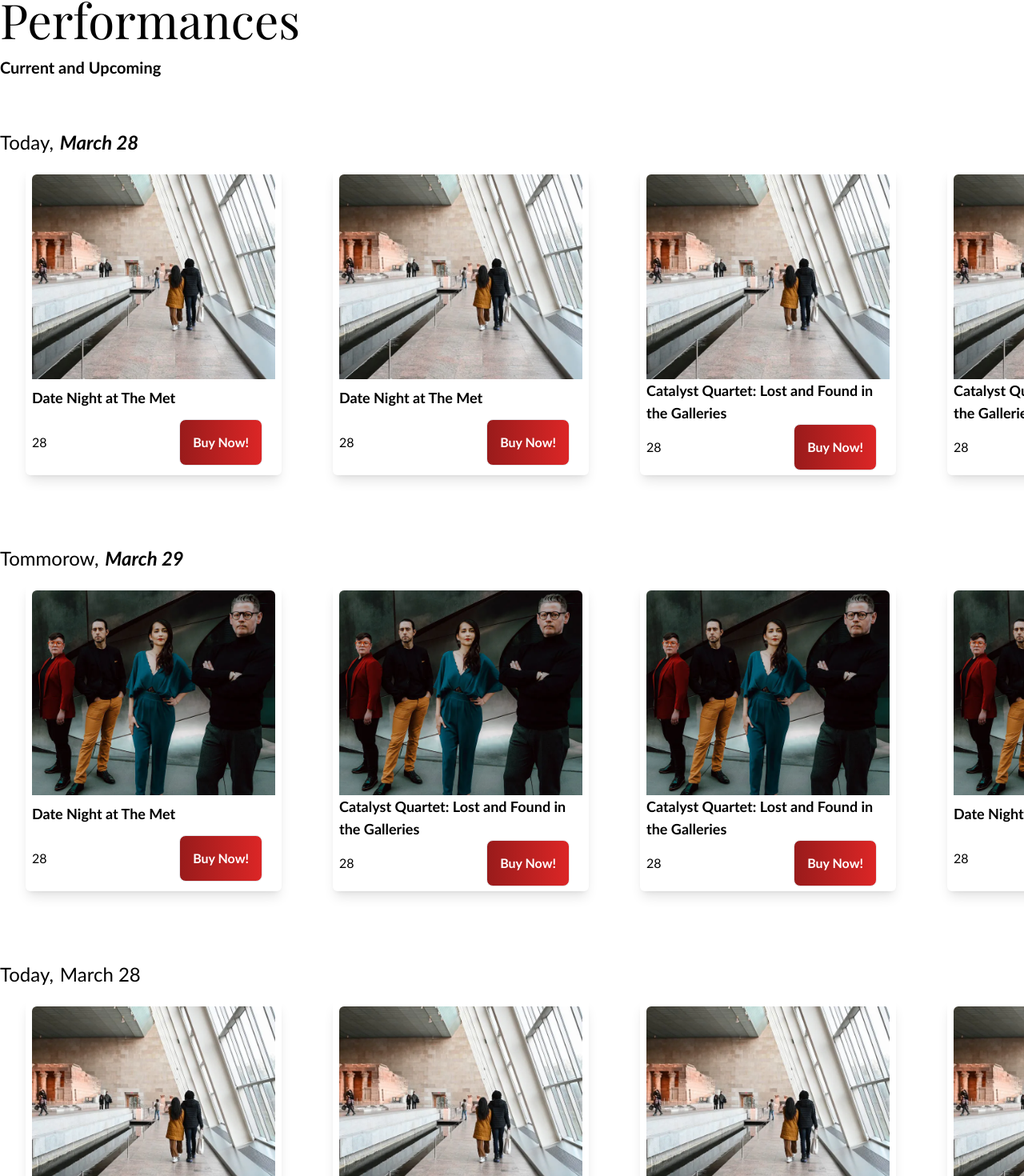
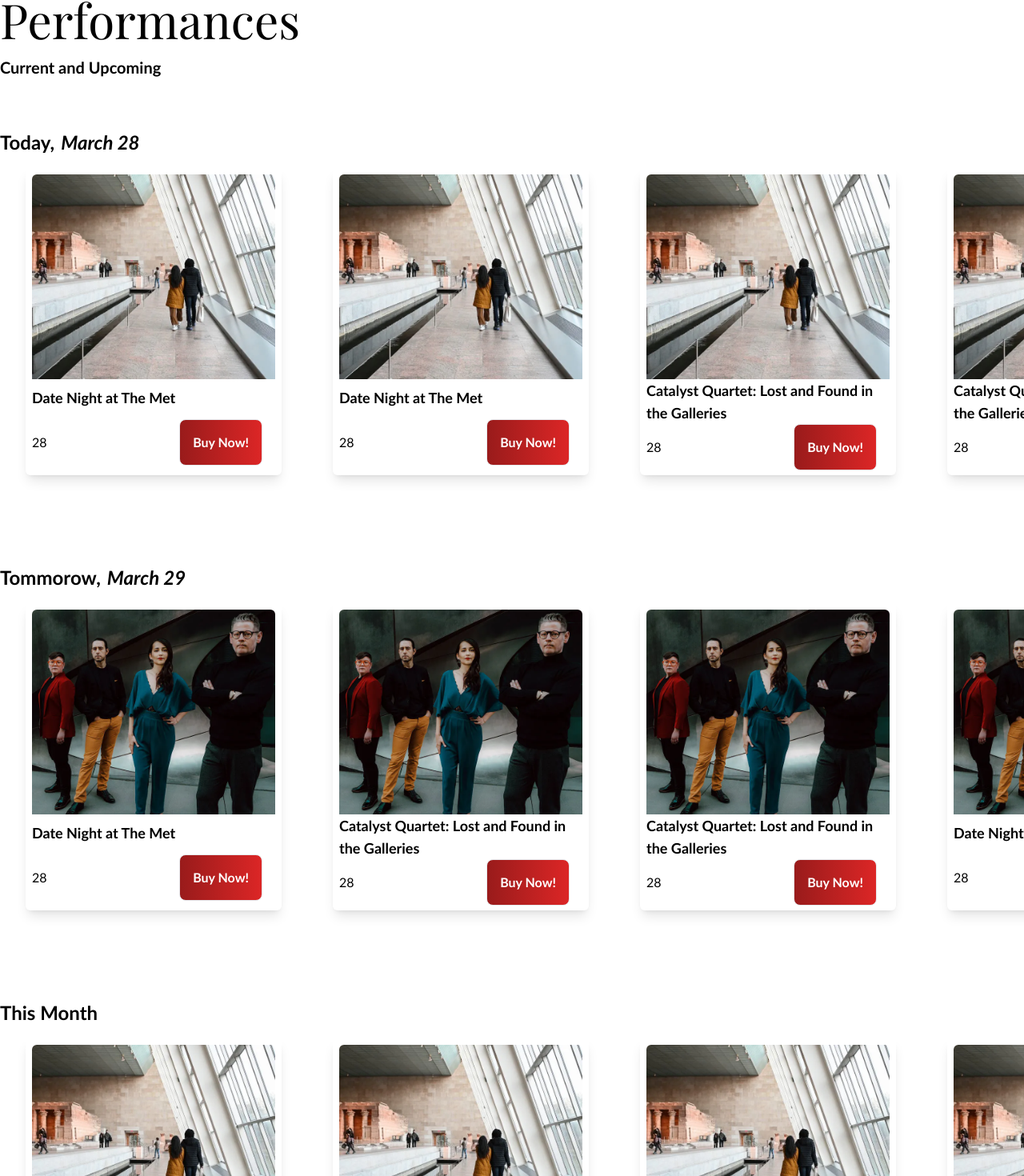
Before and after one commit to Mruveks/museum-website, a React (Vite) app: page /events/performances in a window 1280 px wide. Shown: the part 156-1626 px from the top of the page at 80% size. Built offline with nearby package versions, Linux system fonts and the light colour scheme.

Commit message:
Updated Performances page

```diff
--- a/src/pages/exhibitionsAndEvents/Performances.jsx
+++ b/src/pages/exhibitionsAndEvents/Performances.jsx
@@ -41,23 +41,24 @@ const Performances = () => {
           </div>
         </section>
 
-        <section className="w-full">
-          <div className="flex space-x-2  text-left w-full text-2xl">
+        <section className="w-full text-left">
+          <div className="flex space-x-2 font-semibold  text-2xl">
             <h1>Today,</h1>
-            <h1 className="italic font-semibold">{getTodaysDate()}</h1>
+            <h1 className="italic">{getTodaysDate()}</h1>
           </div>
           <HorizontalScrollContainer data={performancesData[0]} />
 
-          <div className="flex space-x-2 mt-10 text-left w-full text-2xl">
+          <div className="flex space-x-2 font-semibold mt-16 text-2xl">
             <h1>Tommorow,</h1>
-            <h1 className="italic font-semibold">{getTomorrowsDate()}</h1>
+            <h1 className="italic">{getTomorrowsDate()}</h1>
           </div>
           <HorizontalScrollContainer data={performancesData[1]} />
 
-          <div className="flex space-x-2 mt-10 text-left w-full text-2xl">
-            <h1>Today,</h1>
-            <h1>{getTodaysDate()}</h1>
-          </div>
+
+          <h1 className="font-semibold mt-16 text-2xl">This Month</h1>
+          <HorizontalScrollContainer data={performancesData[2]} />
+
+          <h1 className="font-semibold mt-16 text-2xl">Next Month</h1>
           <HorizontalScrollContainer data={performancesData[2]} />
         </section>
       </article>
```
